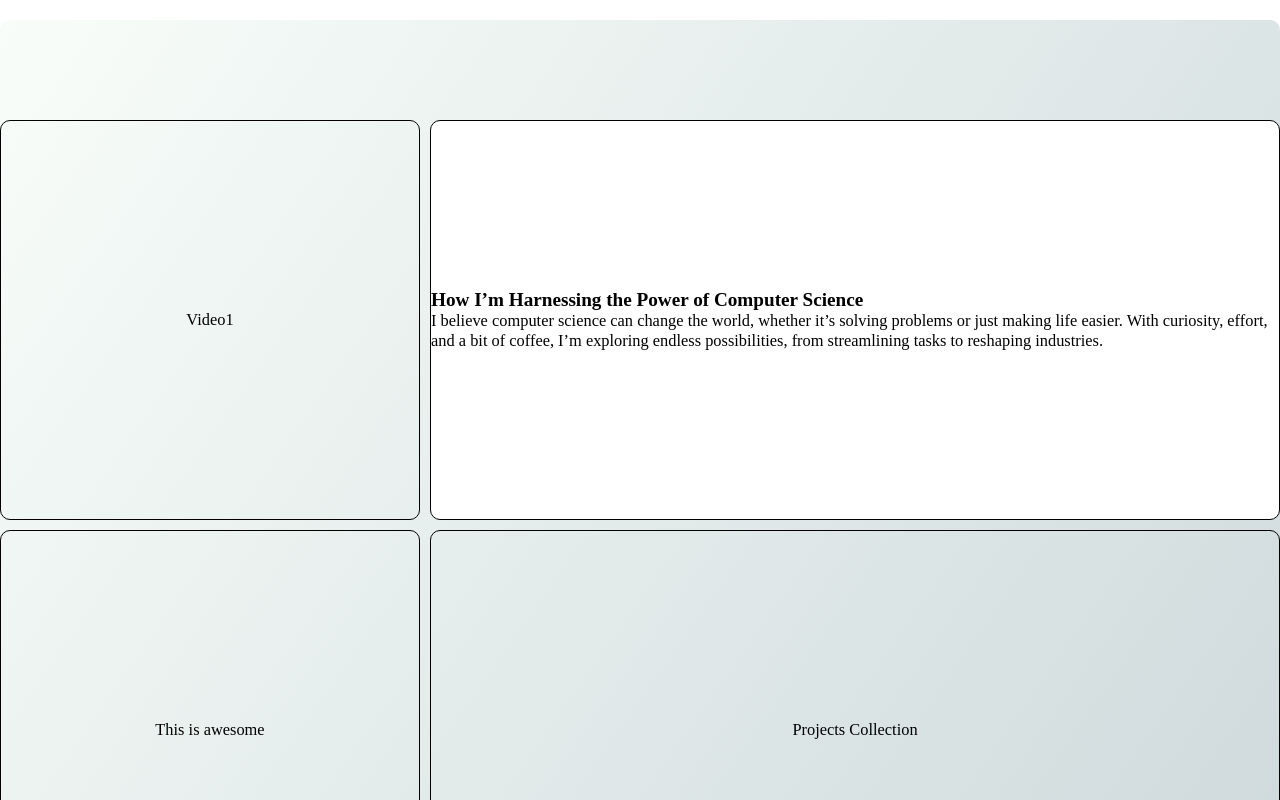
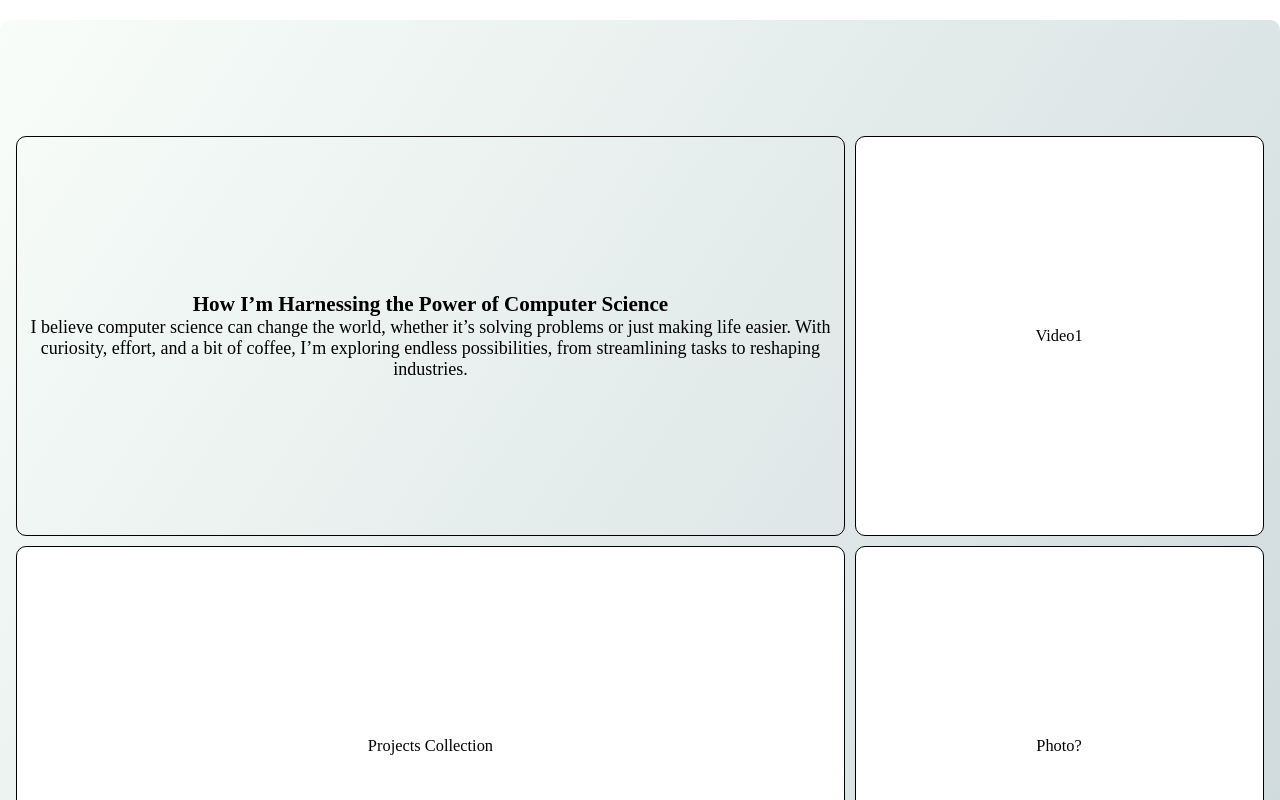
Before and after one commit to ryannolanco/portfolio-website-2025, a React (Vite) app: page / in a window 1280 px wide. Shown: the part 820-1620 px from the top of the page. Built offline with nearby package versions, Linux system fonts and the light colour scheme; the HTML template or start-up script is replaced by a standard one; a web font is replaced by a local one.

Commit message:
styling of grid and grid components

```diff
--- a/src/components/sortable/draggable-items-array.jsx
+++ b/src/components/sortable/draggable-items-array.jsx
@@ -5,23 +5,18 @@ import ProjectCollection from '../projects/ProjectCollection';
 
 const initialItems = [
 	{
-		id: 'A',
-		content: 'Video1',
-		invisible: false,
-		double: false,
-	},
-	{
 		id: 'about-draggable',
 		content: <About />,
 		invisible: false,
 		double: true,
 	},
 	{
-		id: 'B',
-		content: 'This is awesome',
+		id: 'A',
+		content: 'Video1',
 		invisible: false,
 		double: false,
 	},
+
 	{
 		id: 'projects-collection-draggable',
 		content: <ProjectCollection />,
@@ -29,10 +24,10 @@ const initialItems = [
 		double: false,
 	},
 	{
-		id: 'G',
-		content: 'Certifications',
+		id: 'B',
+		content: 'Photo?',
 		invisible: false,
-		double: true,
+		double: false,
 	},
 	{
 		id: 'next-steps-draggable',
@@ -40,6 +35,13 @@ const initialItems = [
 		invisible: false,
 		double: true,
 	},
+	{
+		id: 'G',
+		content: 'Certifications',
+		invisible: false,
+		double: true,
+	},
+
 	{ id: 'D', content: 'Video2', invisible: false, double: false },
 ];
 
--- a/src/components/sortable/draggable.css
+++ b/src/components/sortable/draggable.css
@@ -5,6 +5,10 @@
 	justify-content: center;
 	align-items: center;
 	grid-column: span 1;
+	border-radius: 1rem;
+	/* background: linear-gradient(to bottom right, #bee0f2, #e0cdee); */
+	background-color: rgb(255, 255, 255);
+
 }
 
 .draggable--img {
@@ -22,8 +26,13 @@
 
 /* INDIVIDUAL ITEM STYLING*/
 
-.about-draggable {
-	background-color: white;
+.about-draggable, .next-steps-draggable {
+	display: flex;
+	justify-content: center;
+	text-align: center;
+	font-size: 1.1rem;
+	padding: 5px;
+	background-color: transparent;
 }
 
 .projects-collection-draggable {
--- a/src/components/sortable/sortable.css
+++ b/src/components/sortable/sortable.css
@@ -4,8 +4,10 @@
 }
 
 .sortable-grid {
-	margin-top: 40px;
-	background: linear-gradient(to bottom right, #f8fdf9, #c0cdd2);
+  margin-top: 0;
+  background: linear-gradient(to bottom right, #ccf0e9, #c8a3ee);
+  padding: 1rem;
+
 }
 
 .sortable-grid__container {
```
Lines whose indentation alone changed are shown as unchanged.
